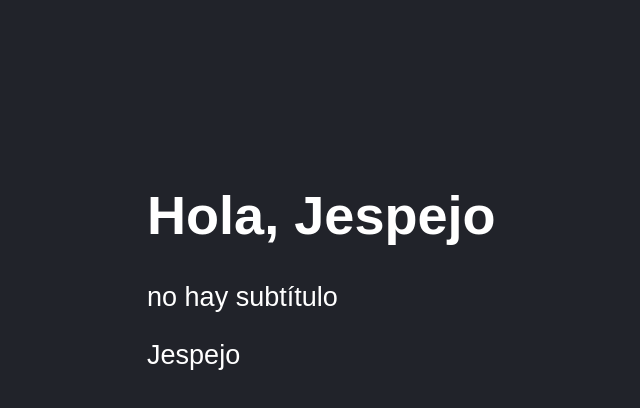
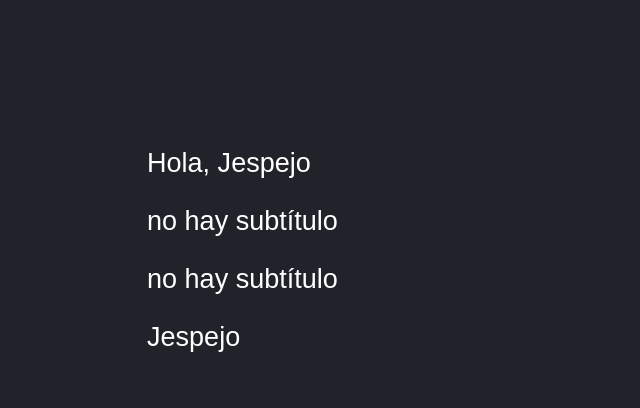
Before and after one commit to jespejo-run-dev/counter-app, a React (Vite) app: page / in a window 1280 px wide. Shown: the top 408 px of the page, without its empty margins (1-641 px from the left). Built offline with nearby package versions, Linux system fonts and the light colour scheme.

Commit message:
getByText y otras props

```diff
--- a/src/FirstApp.jsx
+++ b/src/FirstApp.jsx
@@ -10,9 +10,10 @@ export const FristApp = ({
 
     return (
         <>
-            <h1>{title}</h1>
+            <div data-testid="test-title">{title}</div>
             {/* Expresion no objeto */}
             {/* <code>{JSON.stringify(newMessage)}</code> */}
+            <p>{subTitle}</p>
             <p>{subTitle}</p>
             <p>{name}</p>
         </>
```
Also changed, not shown: 2 other files (tests, documents, lock files or other folders).
